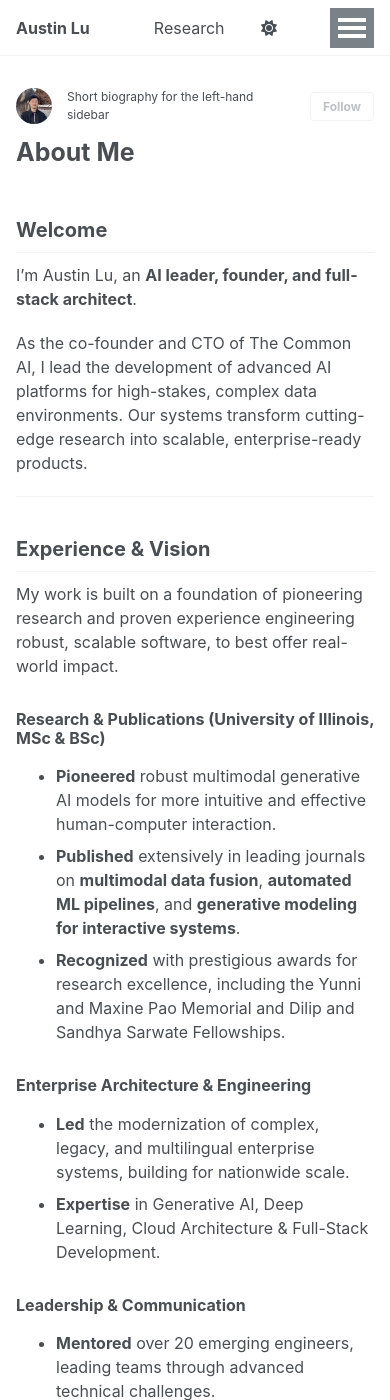
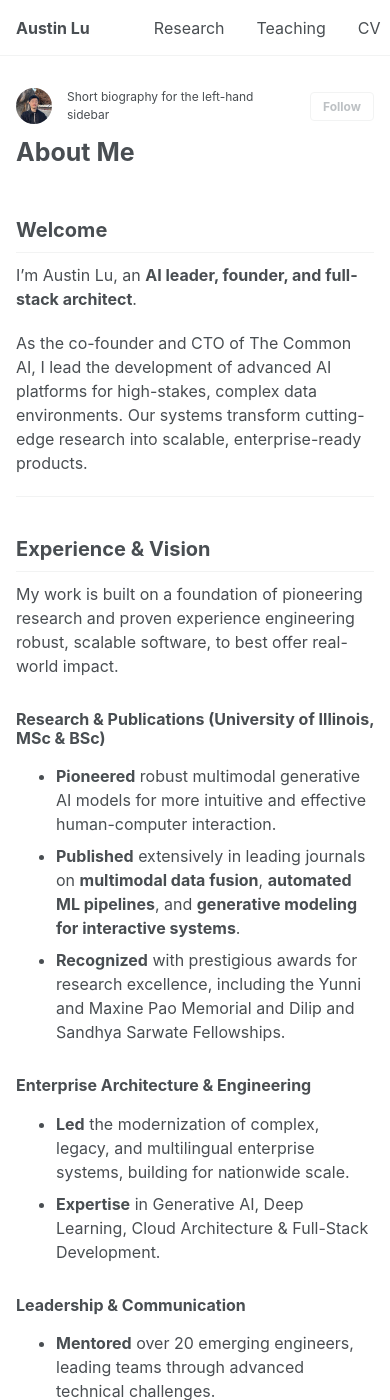
Before and after one commit to au79755/au79755.github.io, a Jekyll site: the page built from _pages/about.md, in a window 390 px wide and 1400 px high. Built offline with Jekyll 4.4.1, drawn with Linux system fonts in a browser that asks for light colours; a script that is not in the unit is left out.

Commit message:
Remove hamburger and relocate theme btn

```diff
--- a/_includes/masthead.html
+++ b/_includes/masthead.html
@@ -4,7 +4,8 @@
   <div class="masthead__inner-wrap">
     <div class="masthead__menu">
       <nav id="site-nav" class="greedy-nav">
-        <button><div class="navicon"></div></button>
+        <!-- hamburger menu -->
+        <!-- <button><div class="navicon"></div></button> -->
         <ul class="visible-links">
           <li class="masthead__menu-item masthead__menu-item--lg persist"><a href="{{ base_path }}/">{{ site.title }}</a></li>
           {% for link in site.data.navigation.main %}
@@ -15,6 +16,7 @@
             {% endif %}
             <li class="masthead__menu-item"><a href="{{ domain }}{{ link.url }}">{{ link.title }}</a></li>
           {% endfor %}
+          <li class="masthead__menu-item spacer"></li>
           <li id="theme-toggle" class="masthead__menu-item persist tail">
             <a role="button" aria-labelledby="theme-icon"><i id="theme-icon" class="fa-solid fa-sun" aria-hidden="true" title="toggle theme"></i></a>
           </li>
--- a/_sass/layout/_masthead.scss
+++ b/_sass/layout/_masthead.scss
@@ -66,3 +66,12 @@
     font-weight: 700;
   }
 }
+.masthead__menu-item.spacer {
+  width: 100%;
+  display: table-cell;
+}
+
+.masthead__menu-item.tail {
+  text-align: right;
+  white-space: nowrap;
+}
--- a/_sass/layout/_navigation.scss
+++ b/_sass/layout/_navigation.scss
@@ -212,6 +212,7 @@
       &:first-child {
         font-weight: bold;
         text-wrap: wrap;
+        white-space: nowrap;
 
         a {
           margin-left: 0;
```
